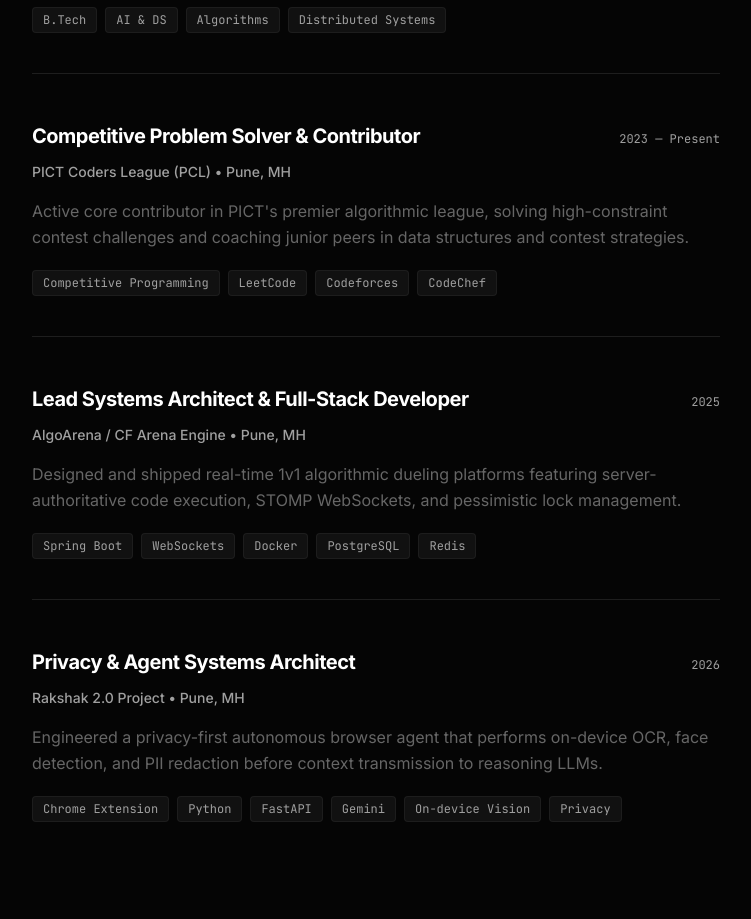
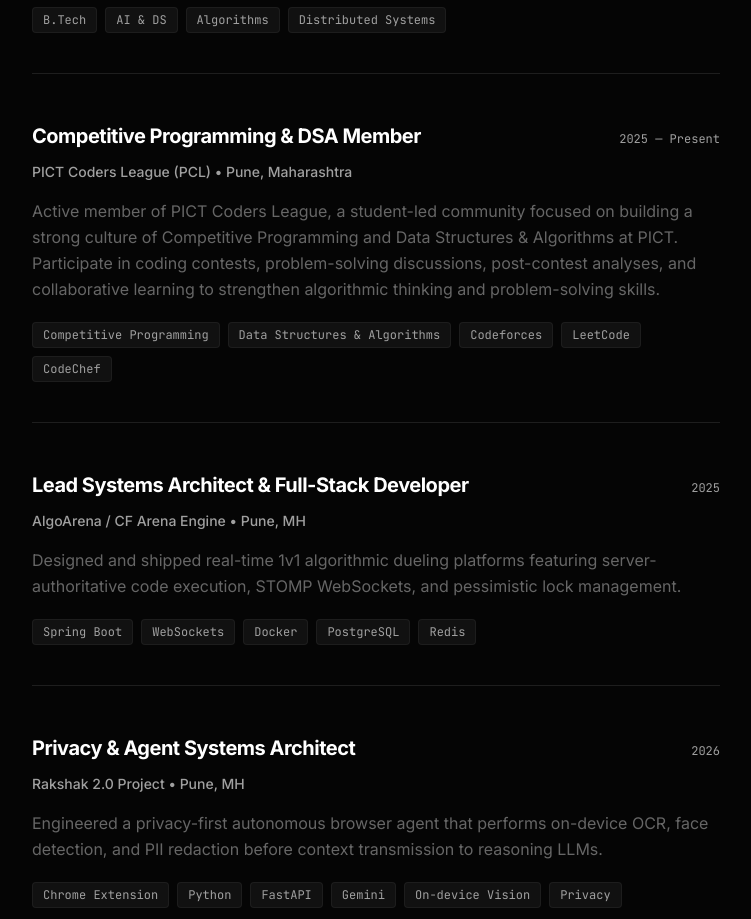
Before and after one commit to fenixftw6968/Portfolio, a React (Vite) app: page / in a window 1280 px wide. Shown: the part 1700-2619 px from the top of the page, without its empty margins (448-1199 px from the left). Built offline with nearby package versions, Linux system fonts and the light colour scheme.

Commit message:
chore: update PCL entry to Competitive Programming & DSA Member (2025 – Present)

```diff
--- a/src/data/experience.ts
+++ b/src/data/experience.ts
@@ -27,19 +27,19 @@ export const TIMELINE_EXPERIENCES: ExperienceItem[] = [
     tags: ['B.Tech', 'AI & DS', 'Algorithms', 'Distributed Systems'],
   },
   {
-    id: 'pcl-leader',
-    period: '2023 — Present',
-    role: 'Competitive Problem Solver & Contributor',
+    id: 'pcl-member',
+    period: '2025 — Present',
+    role: 'Competitive Programming & DSA Member',
     organization: 'PICT Coders League (PCL)',
-    location: 'Pune, MH',
+    location: 'Pune, Maharashtra',
     type: 'leadership',
-    description: "Active core contributor in PICT's premier algorithmic league, solving high-constraint contest challenges and coaching junior peers in data structures and contest strategies.",
+    description: 'Active member of PICT Coders League, a student-led community focused on building a strong culture of Competitive Programming and Data Structures & Algorithms at PICT. Participate in coding contests, problem-solving discussions, post-contest analyses, and collaborative learning to strengthen algorithmic thinking and problem-solving skills.',
     bullets: [
-      'Surpassed 700+ LeetCode solves with global contest rating in top percentiles.',
-      'Conducted peer problem-solving sessions on dynamic programming and graph invariants.',
-      'Engineered CF Arena: live WebSocket dueling platform for Codeforces contestants.',
+      'Participate in regular coding contests and post-contest problem analyses.',
+      'Engage in collaborative peer problem-solving to strengthen algorithmic thinking.',
+      'Focus on Data Structures, Algorithms, dynamic programming, and graph theory.',
     ],
-    tags: ['Competitive Programming', 'LeetCode', 'Codeforces', 'CodeChef'],
+    tags: ['Competitive Programming', 'Data Structures & Algorithms', 'Codeforces', 'LeetCode', 'CodeChef'],
   },
   {
     id: 'algoarena-release',
```
